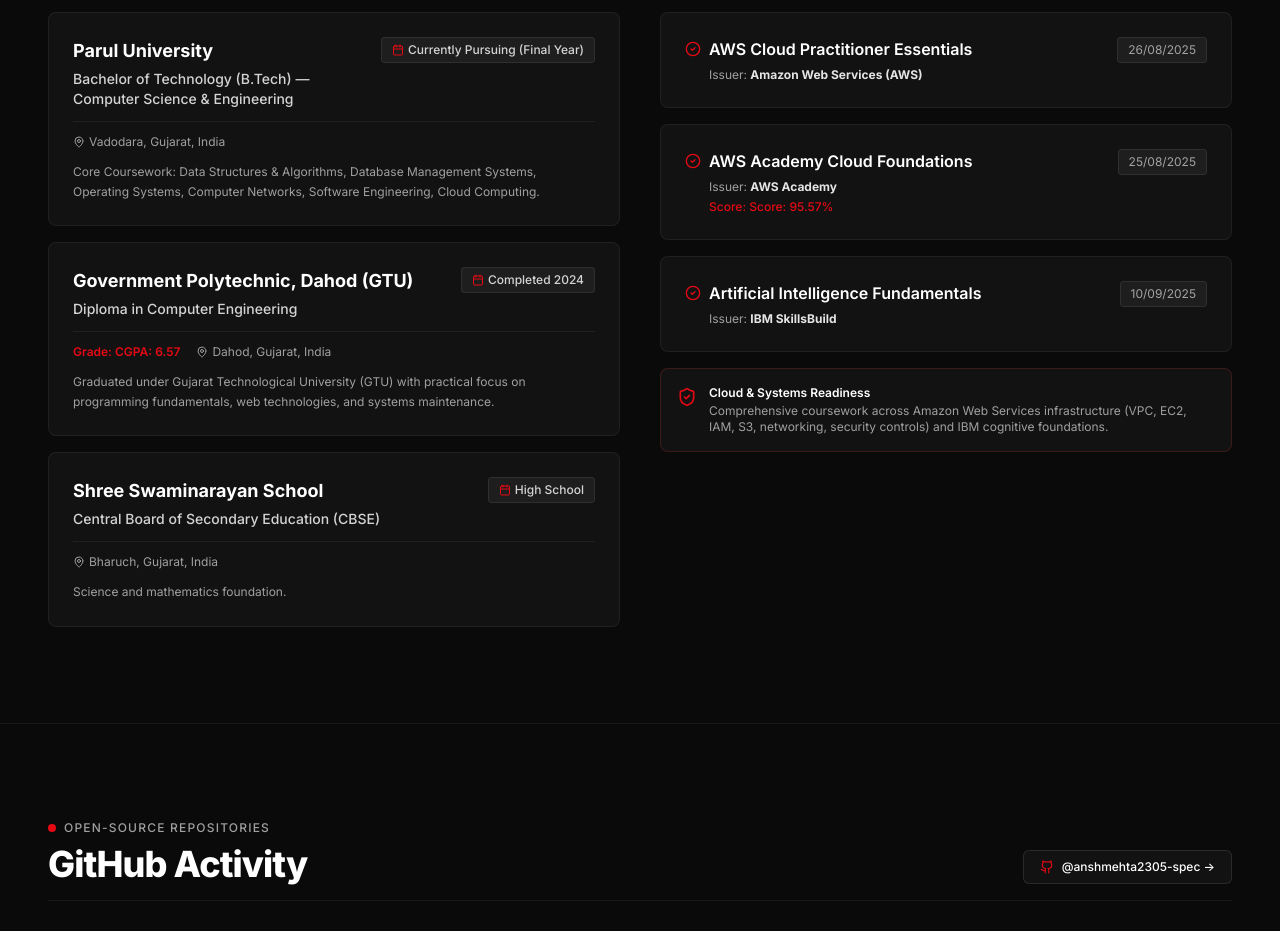
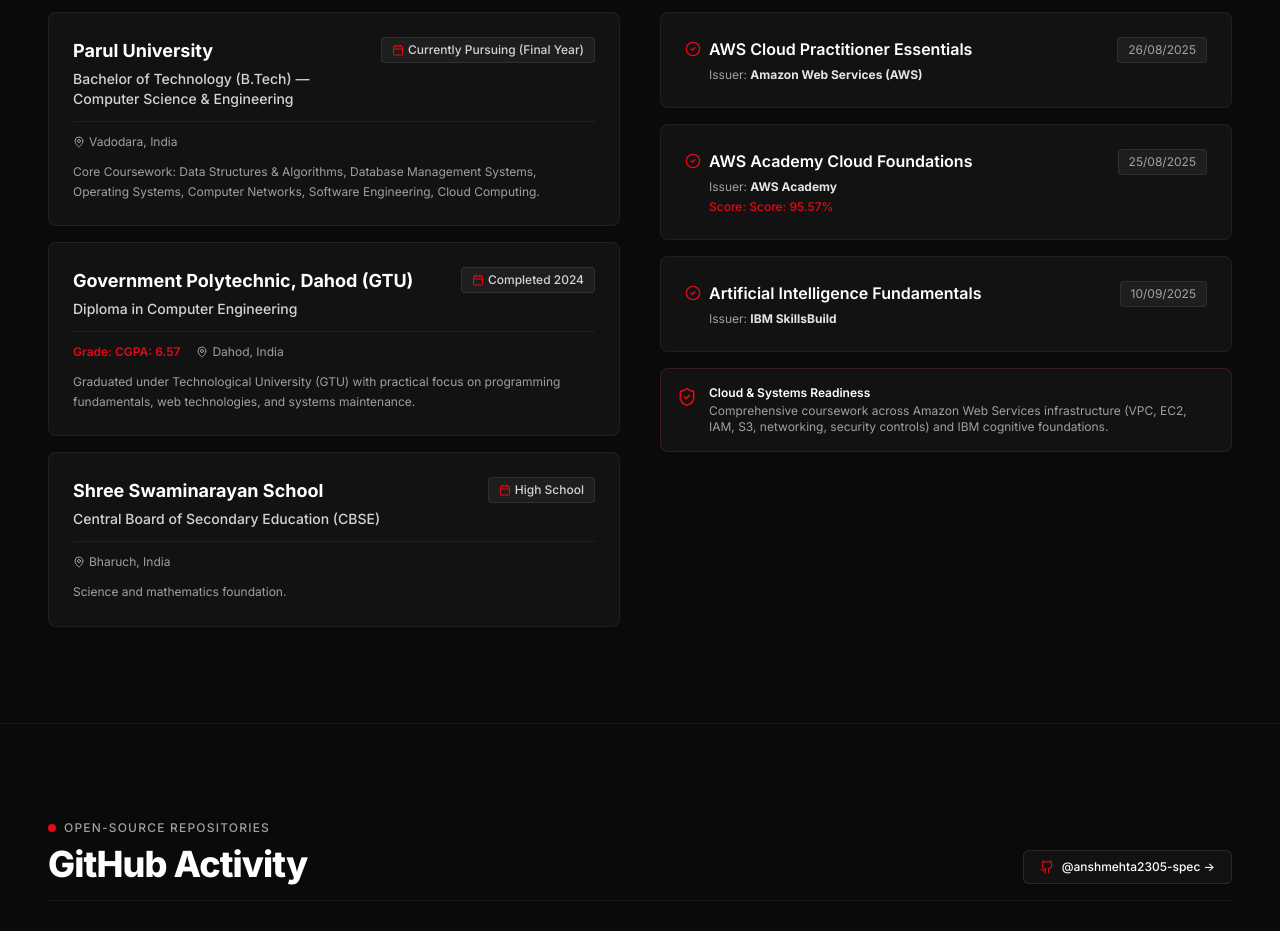
Before and after one commit to anshmehta2305-spec/AnshPortfolio, a Next.js app: page / in a window 1280 px wide. Shown: the part 6220-7151 px from the top of the page. Built offline with nearby package versions, Linux system fonts and the light colour scheme; no server answers.

Commit message:
fix(content): remove all references to Gujarat and write only India

```diff
--- a/components/sections/HeroSection.tsx
+++ b/components/sections/HeroSection.tsx
@@ -36,7 +36,7 @@ export default function HeroSection() {
               <span className="text-neutral-600">|</span>
               <span className="text-neutral-400 flex items-center gap-1 text-[11px]">
                 <MapPin className="w-3 h-3 text-red-500" />
-                {PERSONAL_INFO.location}
+                India
               </span>
             </div>
 
--- a/data/content.ts
+++ b/data/content.ts
@@ -418,7 +418,7 @@ export const EDUCATION: EducationItem[] = [
   {
     institution: "Parul University",
     degree: "Bachelor of Technology (B.Tech) — Computer Science & Engineering",
-    location: "Vadodara, Gujarat, India",
+    location: "Vadodara, India",
     periodOrYear: "Currently Pursuing (Final Year)",
     details:
       "Core Coursework: Data Structures & Algorithms, Database Management Systems, Operating Systems, Computer Networks, Software Engineering, Cloud Computing.",
@@ -426,16 +426,16 @@ export const EDUCATION: EducationItem[] = [
   {
     institution: "Government Polytechnic, Dahod (GTU)",
     degree: "Diploma in Computer Engineering",
-    location: "Dahod, Gujarat, India",
+    location: "Dahod, India",
     periodOrYear: "Completed 2024",
     grade: "CGPA: 6.57",
     details:
-      "Graduated under Gujarat Technological University (GTU) with practical focus on programming fundamentals, web technologies, and systems maintenance.",
+      "Graduated under Technological University (GTU) with practical focus on programming fundamentals, web technologies, and systems maintenance.",
   },
   {
     institution: "Shree Swaminarayan School",
     degree: "Central Board of Secondary Education (CBSE)",
-    location: "Bharuch, Gujarat, India",
+    location: "Bharuch, India",
     periodOrYear: "High School",
     details: "Science and mathematics foundation.",
   },
--- a/public/cv.html
+++ b/public/cv.html
@@ -312,7 +312,7 @@
 
       <div class="item">
         <div class="item-header">
-          <span class="item-title">Gujarat Technological University (Government Polytechnic, Dahod)</span>
+          <span class="item-title">Government Polytechnic, Dahod (GTU)</span>
           <span class="item-date">2024</span>
         </div>
         <div class="item-subtitle">Diploma in Computer Engineering &bull; <strong>CGPA: 6.57</strong></div>
```
